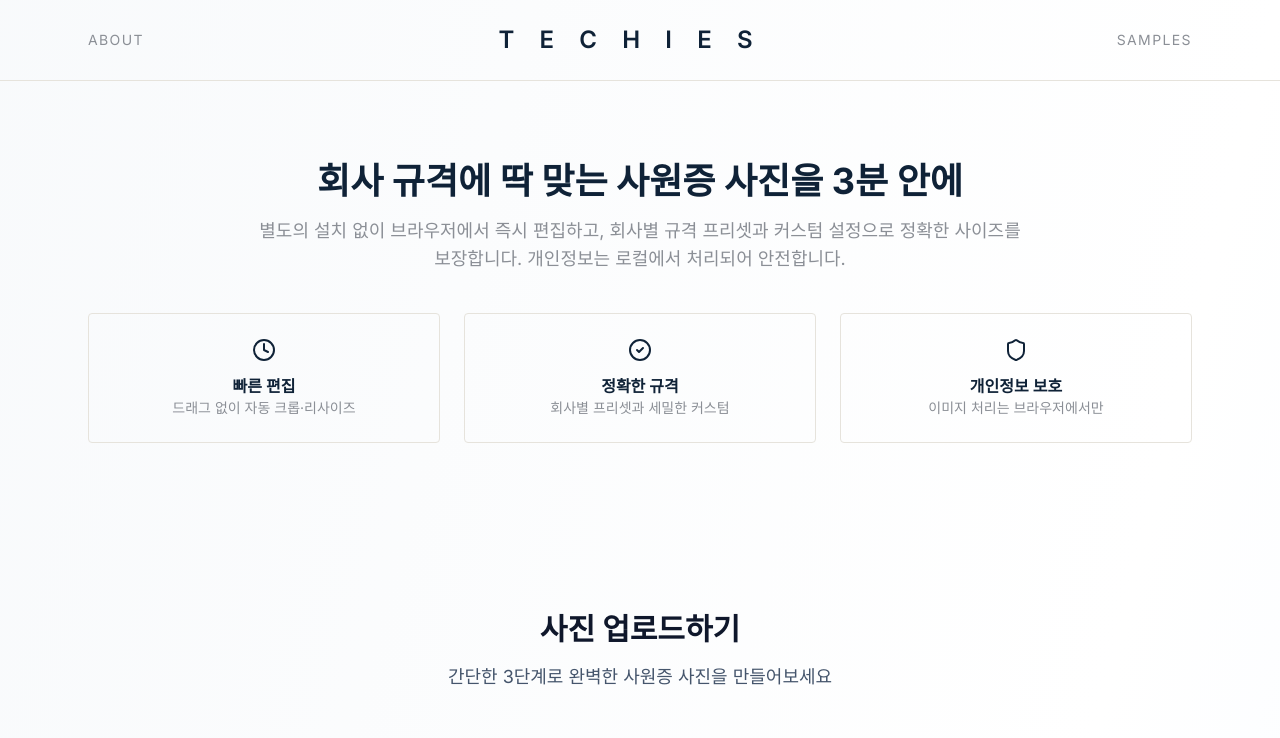
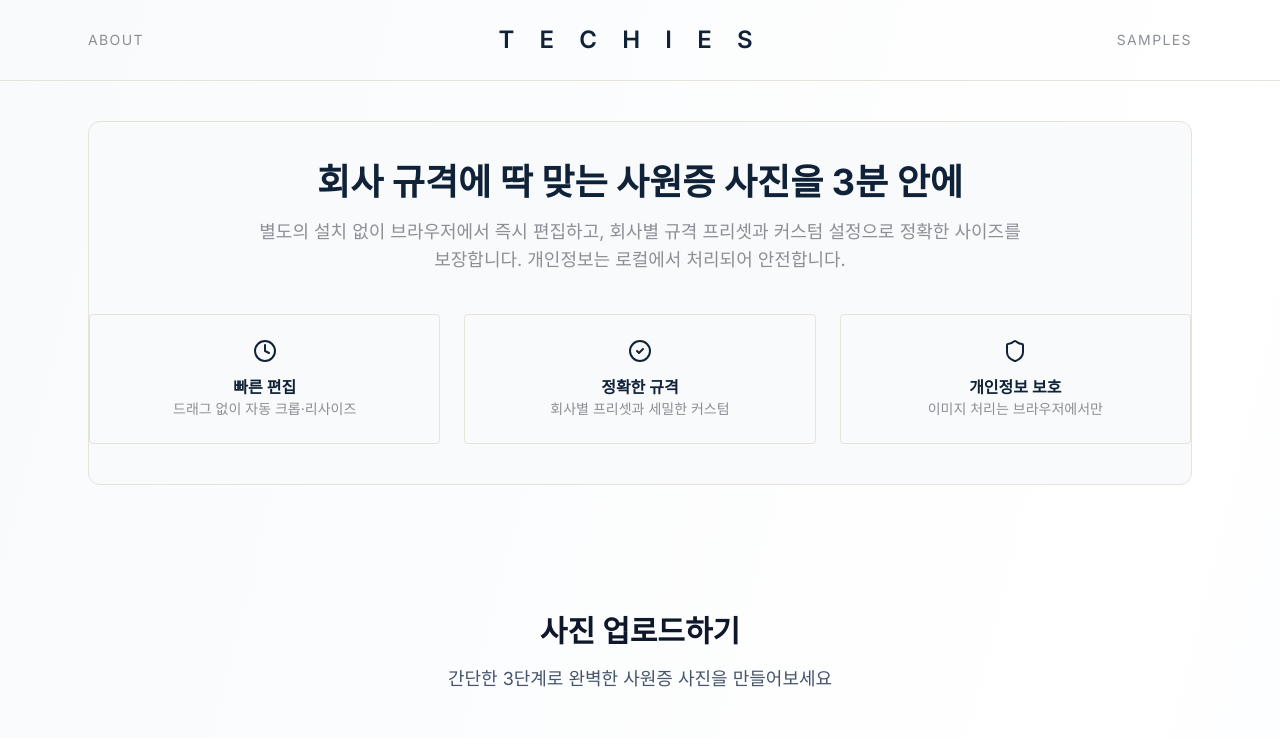
Before and after one commit to SUE960/dingco-vibecoding, a Next.js app: page / in a window 1280 px wide. Shown: the top 738 px of the page. Built offline with nearby package versions, Linux system fonts and the light colour scheme; no server answers; the database is empty.

Commit message:
style: 소개/가치 제안 섹션 배경을 연한 그레이로 변경

```diff
--- a/src/app/page.tsx
+++ b/src/app/page.tsx
@@ -65,7 +65,7 @@ export default function Home() {
         {!uploadedImage ? (
           <div className="space-y-16">
             {/* 소개/가치 제안 */}
-            <section className="text-center py-10">
+            <section className="text-center py-10 bg-gray-50 rounded-xl border" style={{ borderColor: 'var(--line)' }}>
               <h2 className="text-4xl font-bold mb-4" style={{ color: 'var(--navy)' }}>회사 규격에 딱 맞는 사원증 사진을 3분 안에</h2>
               <p className="text-lg max-w-3xl mx-auto" style={{ color: 'var(--muted)' }}>
                 별도의 설치 없이 브라우저에서 즉시 편집하고, 회사별 규격 프리셋과 커스텀 설정으로 정확한 사이즈를 보장합니다.
```
